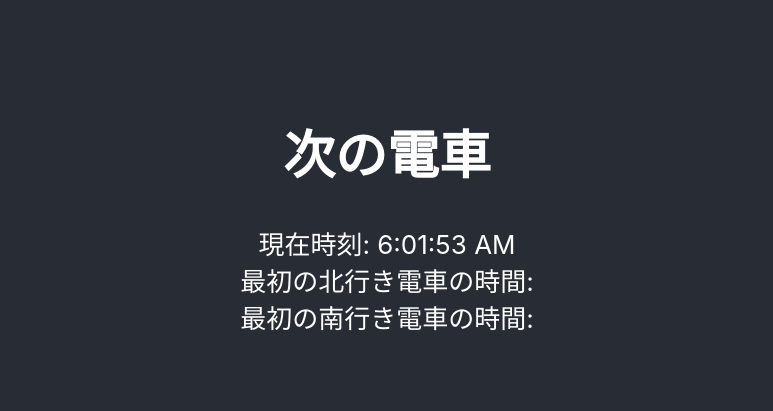
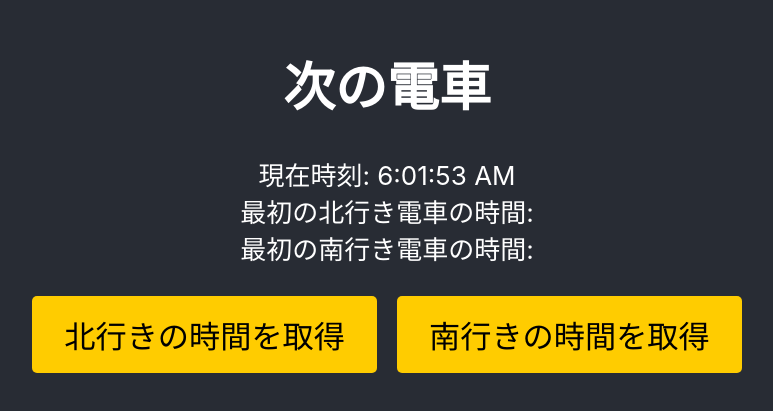
Before and after one commit to tosi4580/aws1, a React (Create React App) app: page / in a window 1280 px wide. Shown: the part 193-604 px from the top of the page, without its empty margins (253-1026 px from the left). Built offline with nearby package versions, Linux system fonts and the light colour scheme; no server answers; what aws-amplify would draw is missing.

Commit message:
Update App.js

```diff
--- a/src/App.js
+++ b/src/App.js
@@ -18,25 +18,24 @@ function App() {
     return () => clearInterval(interval);
   }, []);
 
-  const fetchTimetable = async () => {
+  const fetchTimetable = async (direction) => {
     setLoading(true);
     try {
-      const apiUrl = `https://abcdefg123.execute-api.ap-northeast-1.amazonaws.com/prod/timetable`; //
+      const apiUrl = `https://abcdefg123.execute-api.ap-northeast-1.amazonaws.com/prod/timetable`; // 確認したエンドポイントURL
       const response = await fetch(apiUrl);
       const data = await response.json();
 
-      setFirstNorthboundTime(data.firstNorthboundTime || "データなし");
-      setFirstSouthboundTime(data.firstSouthboundTime || "データなし");
+      if (direction === 'northbound') {
+        setFirstNorthboundTime(data.firstNorthboundTime || "データなし");
+      } else if (direction === 'southbound') {
+        setFirstSouthboundTime(data.firstSouthboundTime || "データなし");
+      }
     } catch (error) {
       console.error('Error fetching timetable:', error);
     } finally {
       setLoading(false);
     }
   };
-
-  useEffect(() => {
-    fetchTimetable();
-  }, []);
 
   return (
     <div className="App">
@@ -45,6 +44,14 @@ function App() {
         <div>現在時刻: {currentTime}</div>
         <div>最初の北行き電車の時間: {firstNorthboundTime}</div>
         <div>最初の南行き電車の時間: {firstSouthboundTime}</div>
+        <div className="button-container">
+          <button onClick={() => fetchTimetable('northbound')} disabled={loading} className="fetch-button">
+            {loading ? '読み込み中...' : '北行きの時間を取得'}
+          </button>
+          <button onClick={() => fetchTimetable('southbound')} disabled={loading} className="fetch-button">
+            {loading ? '読み込み中...' : '南行きの時間を取得'}
+          </button>
+        </div>
       </header>
     </div>
   );
```
